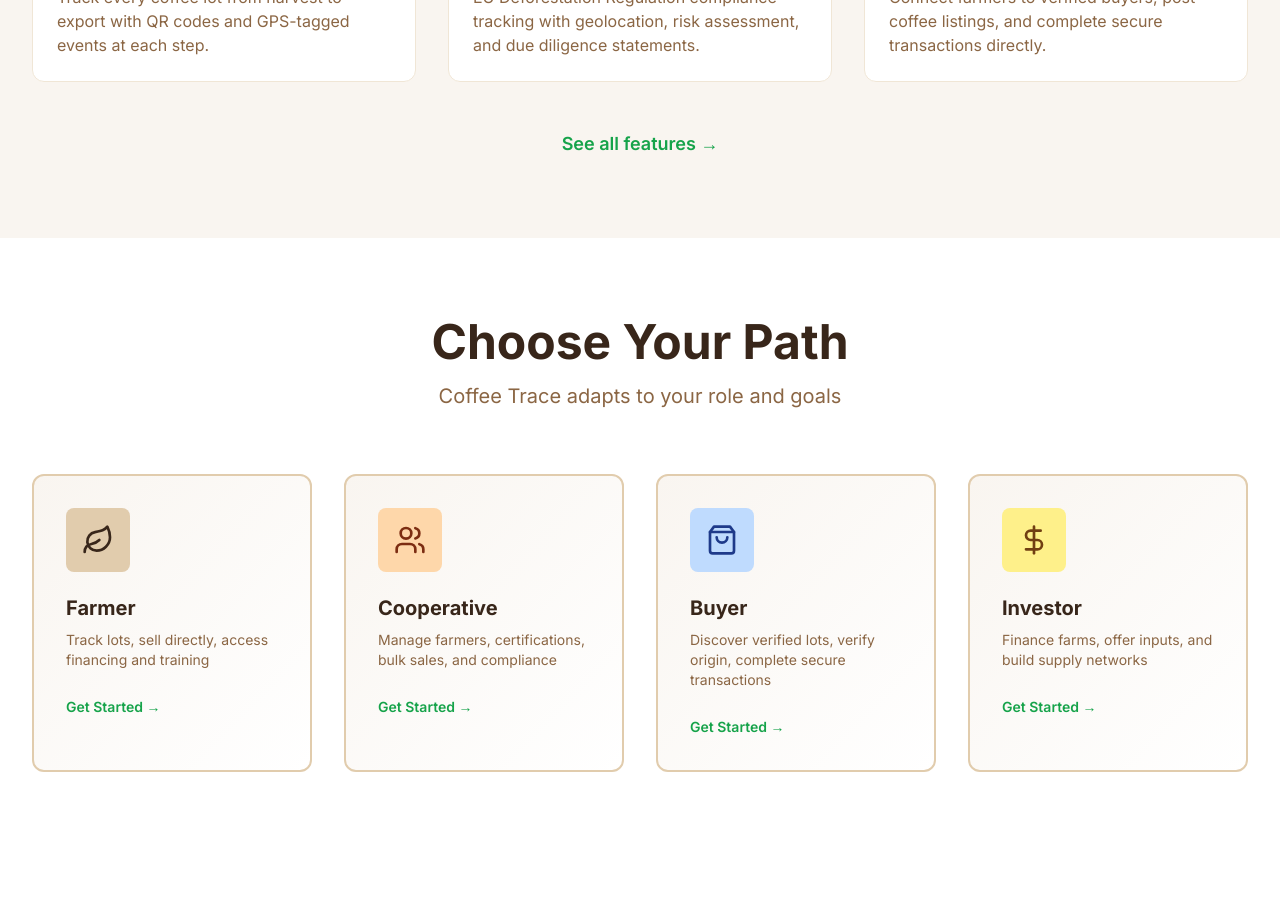
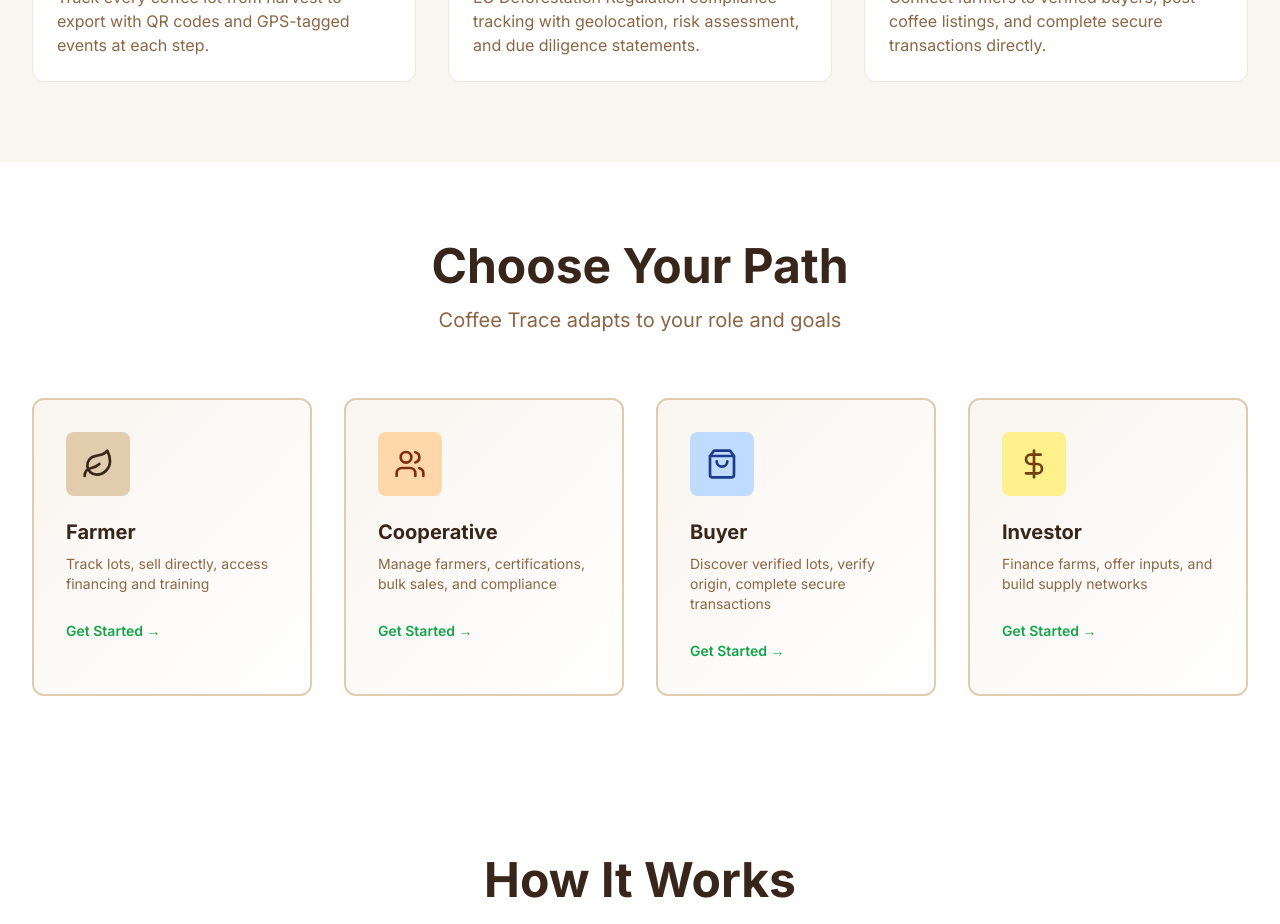
Before and after one commit to qraft-Inc/coffeetrace, a Next.js app: page / in a window 1280 px wide. Shown: the part 1660-2584 px from the top of the page. Built offline with nearby package versions, Linux system fonts and the light colour scheme; no server answers.

Commit message:
Remove: 'See all features' link from Features section

```diff
--- a/app/page.js
+++ b/app/page.js
@@ -256,14 +256,6 @@ export default function HomePage() {
                 color="orange"
               />
             </div>
-          </div>
-          <div className="text-center mt-8 sm:mt-10 lg:mt-12" data-scroll-animate="true">
-            <Link
-              href="#"
-              className="inline-block text-primary-600 hover:text-primary-700 font-semibold text-lg transition-colors"
-            >
-              See all features →
-            </Link>
           </div>
         </div>
       </section>
```
